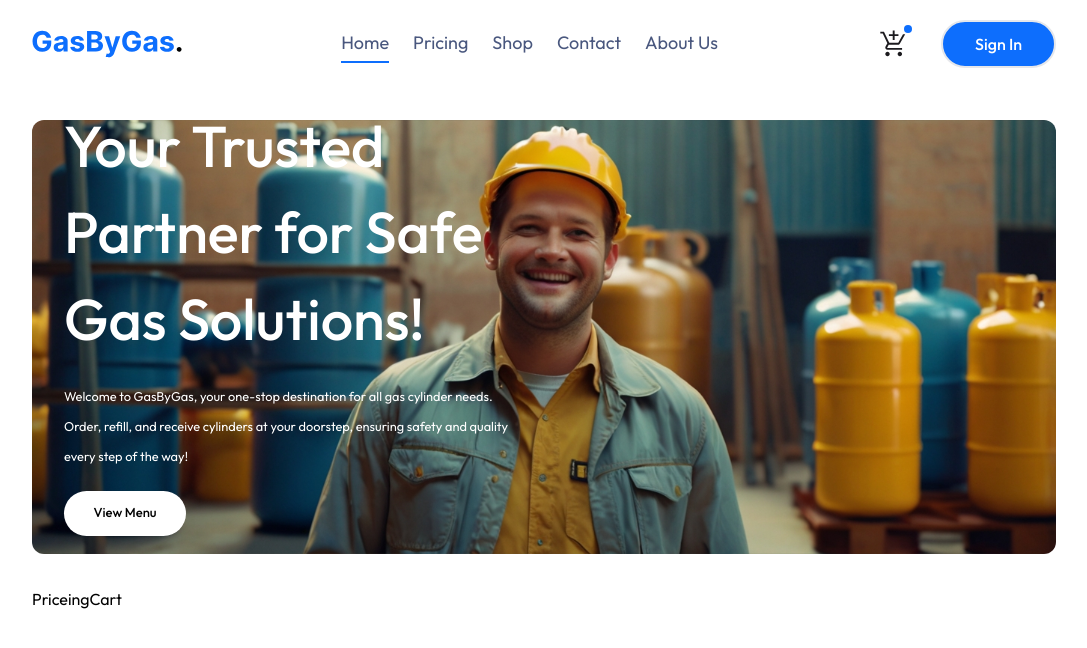
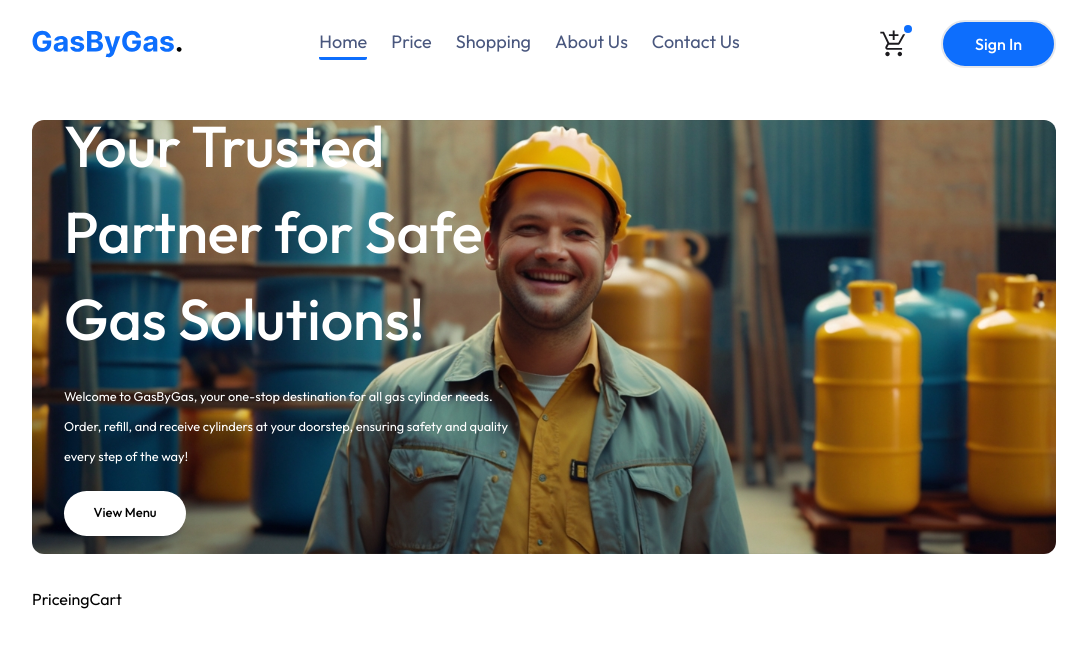
Before and after one commit to gasbygasplc/Supply-Chain-Management-for-Gas-By-Bas-PLC, a React (Vite) app in the folder frontend/: page / in a window 1280 px wide. Shown: the top 648 px of the page, without its empty margins (96-1183 px from the left). Built offline with nearby package versions, Linux system fonts and the light colour scheme.

Commit message:
Refactor Navbar component to use state for menu selection and update links

```diff
--- a/frontend/src/Components/Navbar.jsx
+++ b/frontend/src/Components/Navbar.jsx
@@ -1,8 +1,10 @@
-import React from 'react'
+import React, { useState } from 'react'
 import { Link, NavLink } from 'react-router-dom'
 import { asstets } from '../assets/Assets'
 
 const Navbar = () => {
+
+    const [menu , setMenu] = useState('Home');
 
   return (
 
@@ -12,7 +14,7 @@
 
         <ul className=' hidden md:flex list-none gap-6 text-[#49577e] text-lg'>
 
-            <NavLink to='/'>
+            {/* <NavLink to='/'>
 
 
                 <li className='py-1'>Home</li>
@@ -54,7 +56,13 @@
                 <hr className='border-none outline-none h-0.5 bg-primary w-full m-auto hidden' />
 
             </NavLink>
+         */}
 
+         <Link to={'/'} className={menu === 'Home' ? "pb-[1.5px] border-b-[3px] border-primary rounded-[2px]" : ""}>Home</Link>
+         <a href="">Price</a>
+         <a href="">Shopping</a>
+         <a href="">About Us</a>
+         <a href="">Contact Us</a>
         </ul>
 
         <div className='flex items-center gap-4 sm:gap-8'>
```
